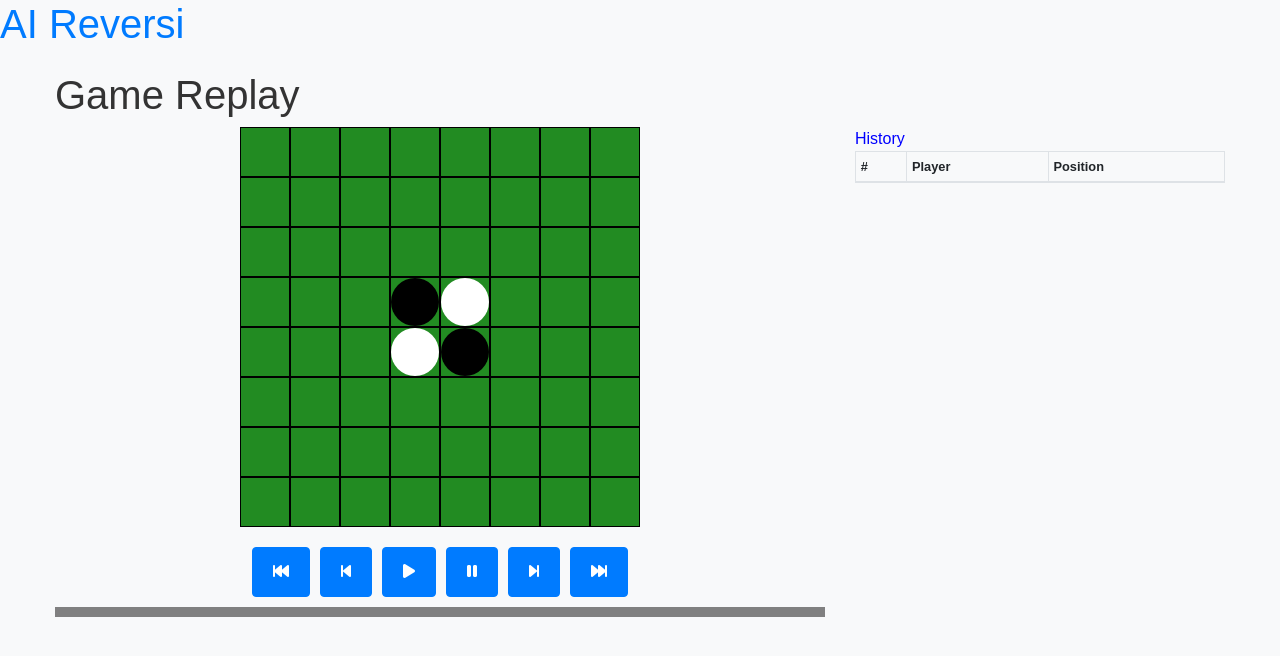
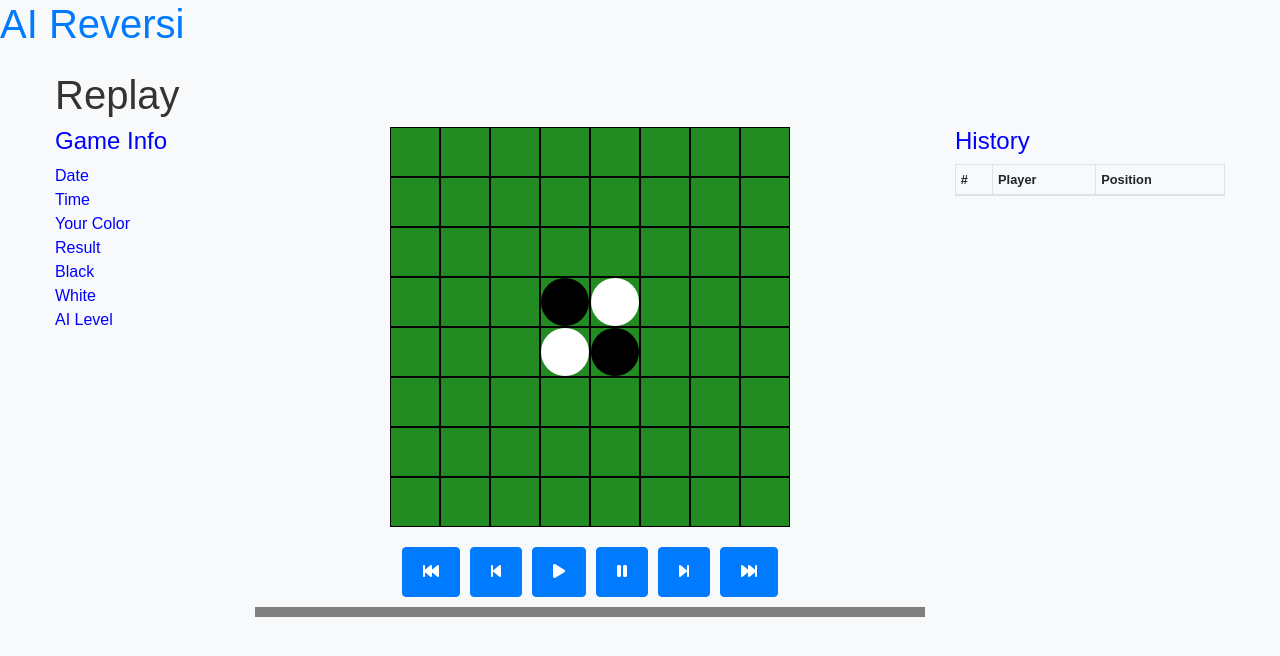
Before and after one commit to ryok247/ai-reversi, a Django app: template loginApp/templates/past-replay.html in a window 1280 px wide. Shown: the top 656 px of the page. Run offline with Django 3.2, Linux system fonts and the light colour scheme; the template is opened without the code that fills it: most values are stand-ins (such as "Sample title", 1, 10 or a date in 2020); lists and menus that the app fills with data are empty; some libraries are stand-ins or nearby versions.

Commit message:
Added game info at replay window

```diff
--- a/loginApp/static/js/replay.js
+++ b/loginApp/static/js/replay.js
@@ -9,6 +9,41 @@
 
 document.addEventListener('DOMContentLoaded', function() {
     const gameId = document.getElementById('game-id').value; // ゲームIDを取得
+
+    fetch(`/get_game_details/${gameId}`)
+    .then(response => {
+        if (!response.ok) {
+            throw new Error(`Game ID ${gameId} not found`);
+        }
+        return response.json();
+    })
+    .then(game => {
+        // Other columns
+        const dateElement = document.getElementById('info-date');
+        dateElement.textContent = new Date(game.game_datetime).toLocaleDateString();
+
+        const timeElement = document.getElementById('info-time');
+        timeElement.textContent = new Date(game.game_datetime).toLocaleTimeString();
+
+        const colorElement = document.getElementById('info-color');
+        colorElement.textContent = game.player_color.charAt(0).toUpperCase() + game.player_color.slice(1);
+
+        const resultElement = document.getElementById('info-result');
+        resultElement.textContent = game.black_score > game.white_score ? 'Win' : game.black_score < game.white_score ? 'Lose' : 'Draw';
+
+        const blackScoreElement = document.getElementById('info-black-score');
+        blackScoreElement.textContent = game.black_score;
+
+        const whiteScoreElement = document.getElementById('info-white-score');
+        whiteScoreElement.textContent = game.white_score;
+
+        const ailevelElement = document.getElementById('info-ai-level');
+        ailevelElement.textContent = 'Level ' + game.ai_level;
+    })
+    .catch(error => {
+        console.error('Error:', error);
+        return null;
+    })
 
     fetch(`/get_moves/${gameId}/`) // ゲームデータの取得
         .then(response => response.json())
--- a/loginApp/templates/past-replay.html
+++ b/loginApp/templates/past-replay.html
@@ -6,11 +6,29 @@
 
 {% block content %}
 <div class="container">
-    <h1>Game Replay</h1>
+    <h1>Replay</h1>
     <input type="hidden" id="game-id" value="{{ game_id }}">
 
     <div class="row">
-        <div class="col-8">
+        <div class="col-2">
+            <div class="info"><h4>Game Info</h4></div>
+            <div class="info">Date</div>
+            <div id="info-date"></div>
+            <div class="info">Time</div>
+            <div id="info-time"></div>
+            <div class="info">Your Color</div>
+            <div id="info-color"></div>
+            <div class="info">Result</div>
+            <div id="info-result"></div>
+            <div class="info">Black</div>
+            <div id="info-black-score"></div>
+            <div class="info">White</div>
+            <div id="info-white-score"></div>
+            <div class="info">AI Level</div>
+            <div id="info-ai-level"></div>
+        </div>
+
+        <div class="col-7">
             <div class="board animated">
                 <!-- Game board will be generated here. -->
             </div>
@@ -29,9 +47,9 @@
             </div>
         </div>
 
-        <div class="col-4">
+        <div class="col-3">
             <div class="history-replay">
-                <div class="info">History</div>
+                <div class="info"><h4>History</h4></div>
                 <div class="overflow-auto" style="max-height: 400px;">
                     <table class="past-history-table table table-striped table-bordered border-primary table-sm">
                         <thead>
```
